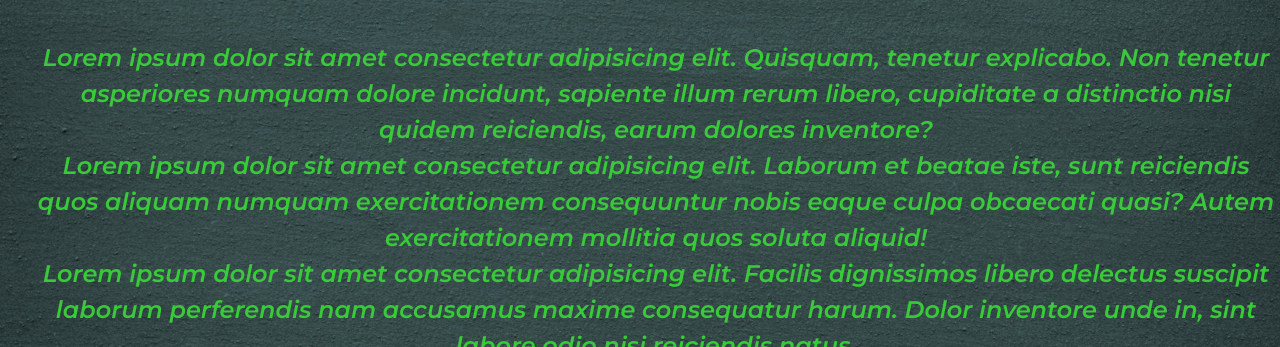
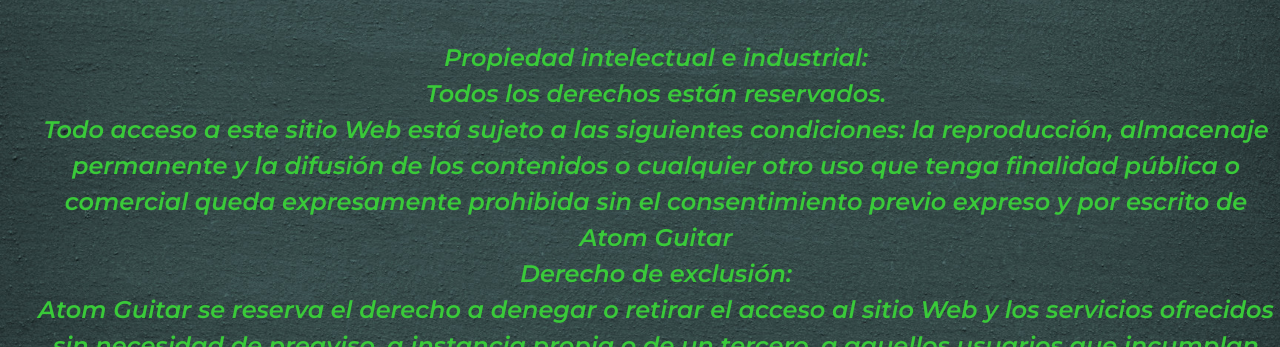
Before and after one commit to julian-paredes/ProyectoFinal-DW, a plain HTML site: page pages/terms.html in a window 1280 px wide. Shown: the part 357-704 px from the top of the page. Drawn offline with nearby package versions, Linux system fonts and the light colour scheme.

Commit message:
Proyecto Final - Nueva Actualizacion: terms, favicon y Open Graph

```diff
--- a/pages/terms.html
+++ b/pages/terms.html
@@ -17,6 +17,8 @@
     <link rel="preconnect" href="https://fonts.googleapis.com">
     <link rel="preconnect" href="https://fonts.gstatic.com" crossorigin>
     <link href="https://fonts.googleapis.com/css2?family=Montserrat:ital,wght@1,600&display=swap" rel="stylesheet">
+    <!-- Favicon - Icono en miniatura de la página -->
+    <link rel="shorcut icon" href="../media/images/favicon.ico" type="image/x-icon">
     <title>Atom Guitar - Informacion Legal</title>
 </head>
 <body class="fondo">
@@ -67,10 +69,12 @@
     <main>
         <h1 class="titulo">Información Legal</h1>  <!-- Encabezado h1 -->
         <ul class="parrafo-1">                  <!-- Parrafos informativos-->
-            <li>Lorem ipsum dolor sit amet consectetur adipisicing elit. Quisquam, tenetur explicabo. Non tenetur asperiores numquam dolore incidunt, sapiente illum rerum libero, cupiditate a distinctio nisi quidem reiciendis, earum dolores inventore?</li>
-            <li>Lorem ipsum dolor sit amet consectetur adipisicing elit. Laborum et beatae iste, sunt reiciendis quos aliquam numquam exercitationem consequuntur nobis eaque culpa obcaecati quasi? Autem exercitationem mollitia quos soluta aliquid!</li>
-            <li>Lorem ipsum dolor sit amet consectetur adipisicing elit. Facilis dignissimos libero delectus suscipit laborum perferendis nam accusamus maxime consequatur harum. Dolor inventore unde in, sint labore odio nisi reiciendis natus.</li>
-            <li>Lorem ipsum dolor sit amet, consectetur adipisicing elit. Iste quas nisi soluta nihil iusto unde quae doloremque sint magni eos! Facilis, id. Aspernatur illum illo accusamus id earum nesciunt laborum.</li>
+            <li>Propiedad intelectual e industrial:</li>
+            <li>Todos los derechos están reservados.</li>
+            <li>Todo acceso a este sitio Web está sujeto a las siguientes condiciones: la reproducción, almacenaje permanente y la difusión de los contenidos o cualquier otro uso que tenga finalidad pública o comercial queda expresamente prohibida sin el consentimiento previo expreso y por escrito de Atom Guitar</li>
+            <li>Derecho de exclusión:</li>
+            <li>Atom Guitar se reserva el derecho a denegar o retirar el acceso al sitio Web y los servicios ofrecidos sin necesidad de preaviso, a instancia propia o de un tercero, a aquellos usuarios que incumplan cualquiera de las condiciones de este Aviso Legal.</li>
+            <li>En caso de que usted tenga cualquier duda acerca de estas Condiciones legales o quiera realizar cualquier comentario sobre este sitio Web, puede enviar un mensaje desde el apartado de Contacto</li>
         </ul>
 
     </main>
```
Also changed, not shown: index.html (+9 -0 lines), pages/about.html (+2 -0 lines), pages/carrito.html (+2 -0 lines), pages/contact.html (+2 -0 lines), pages/faq.html (+2 -0 lines), pages/products.html (+2 -0 lines), pages/specs.html (+2 -0 lines), media/images/favicon.ico (added).
